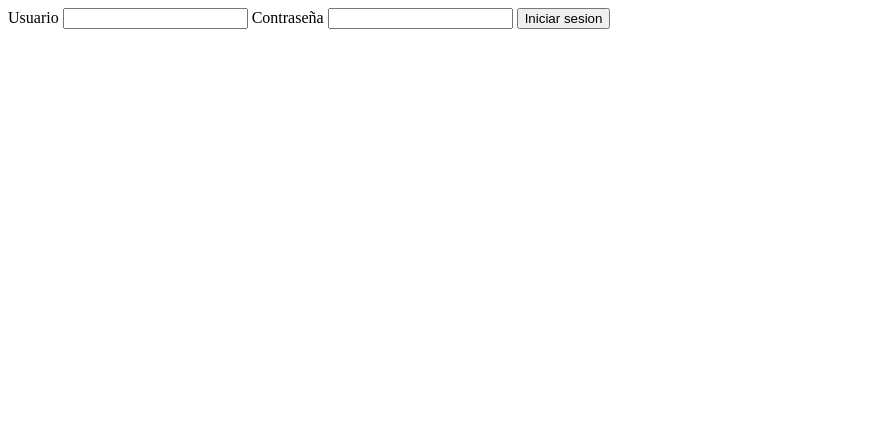
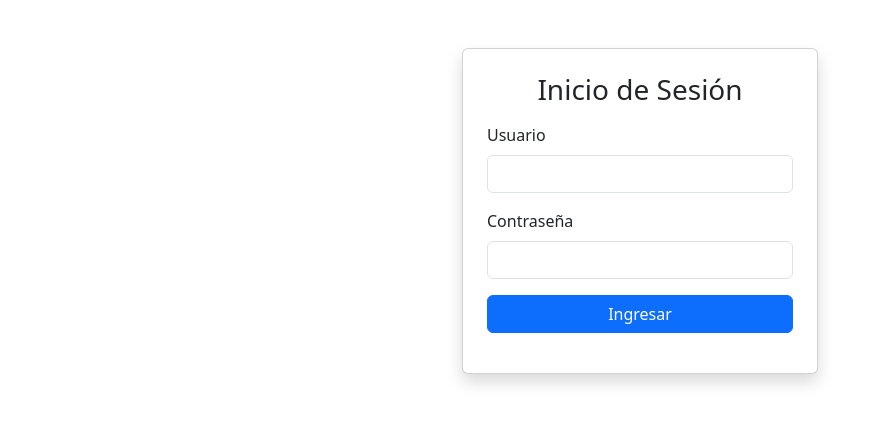
Before and after one commit to fisiangel14/login2, a Django app: page /login/ in a window 1280 px wide. Shown: the top 424 px of the page, without its empty margins (0-876 px from the left). Run offline with Django 5.2, Linux system fonts and the light colour scheme.

Commit message:
add boostrap style

```diff
--- a/login/templates/login/home.html
+++ b/login/templates/login/home.html
@@ -1,5 +1,5 @@
 <h2>Bienvenido al Inicio</h2>
 
-<h1>Hola</h1>
+<h1>Bienvenido {{ request.user.username }}</h1>
 
-<a href="{% url 'logout' %}">Cerrar sesión</a>
+<a href="{% url 'logout' %}" class="btn btn-danger">Cerrar sesión</a>
--- a/login/templates/login/login.html
+++ b/login/templates/login/login.html
@@ -1,4 +1,8 @@
-<form action="{% url 'login' %}" method="POST">
+<link href="https://cdn.jsdelivr.net/npm/bootstrap@5.3.3/dist/css/bootstrap.min.css" rel="stylesheet">
+
+
+<!-- #milogin -->
+<!-- <form action="{% url 'login' %}" method="POST">
     {% csrf_token %}
     <label for="">Usuario</label>
     <input type="text" name="username">
@@ -7,4 +11,40 @@
     <input type="text" name="password">
 
     <button>Iniciar sesion</button>
-</form>
+</form> -->
+
+<!-- #login con bootstrap -->
+<div class="container mt-5">
+  <div class="row justify-content-center">
+    <div class="col-md-4">
+
+      <div class="card p-4 shadow">
+        <h3 class="text-center mb-3">Inicio de Sesión</h3>
+
+        <form method="POST">
+          {% csrf_token %}
+
+          <div class="mb-3">
+            <label class="form-label">Usuario</label>
+            <input type="text" name="username" class="form-control">
+          </div>
+
+          <div class="mb-3">
+            <label class="form-label">Contraseña</label>
+            <input type="password" name="password" class="form-control">
+          </div>
+
+          {% if error %}
+            <div class="alert alert-danger">
+              {{ error }}
+            </div>
+          {% endif %}
+
+          <button class="btn btn-primary w-100">Ingresar</button>
+        </form>
+
+      </div>
+
+    </div>
+  </div>
+</div>
```
